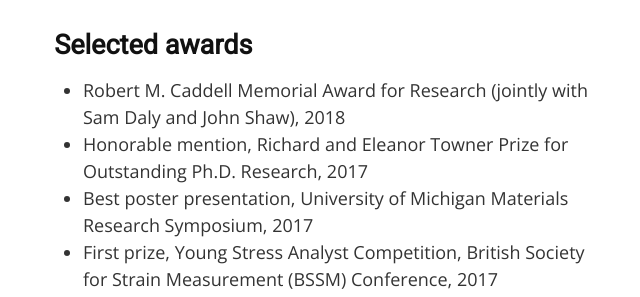
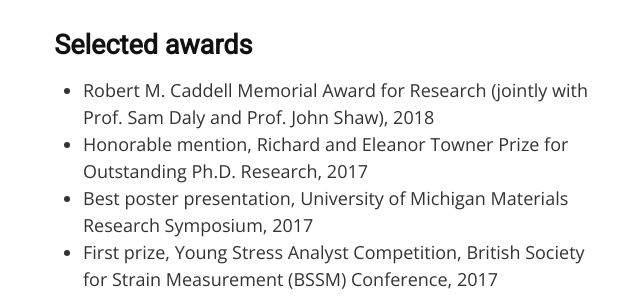
Before and after one commit to wlepage/wlepage.github.io, a Jekyll site: the page built from index.md, in a window 1280 px wide and 900 px high, scrolled down 6022 px. Shown: the part 328-625 px from the top of the window, without its empty margins (314-954 px from the left). Built offline with Jekyll 4.4.1, drawn with Linux system fonts in a browser that asks for light colours.

Commit message:
Update index.md

```diff
--- a/index.md
+++ b/index.md
@@ -81,7 +81,7 @@ Major findings:
 ![Cross polarization for improved DIC](img/TOC_crosspolarization.png "Cross polarization for improved DIC")<br />
 
 ## Selected awards
-+ Robert M. Caddell Memorial Award for Research (jointly with Sam Daly and John Shaw), 2018
++ Robert M. Caddell Memorial Award for Research (jointly with Prof. Sam Daly and Prof. John Shaw), 2018
 + Honorable mention, Richard and Eleanor Towner Prize for Outstanding Ph.D. Research, 2017
 + Best poster presentation, University of Michigan Materials Research Symposium, 2017
 + First prize, Young Stress Analyst Competition, British Society for Strain Measurement (BSSM) Conference, 2017
```
